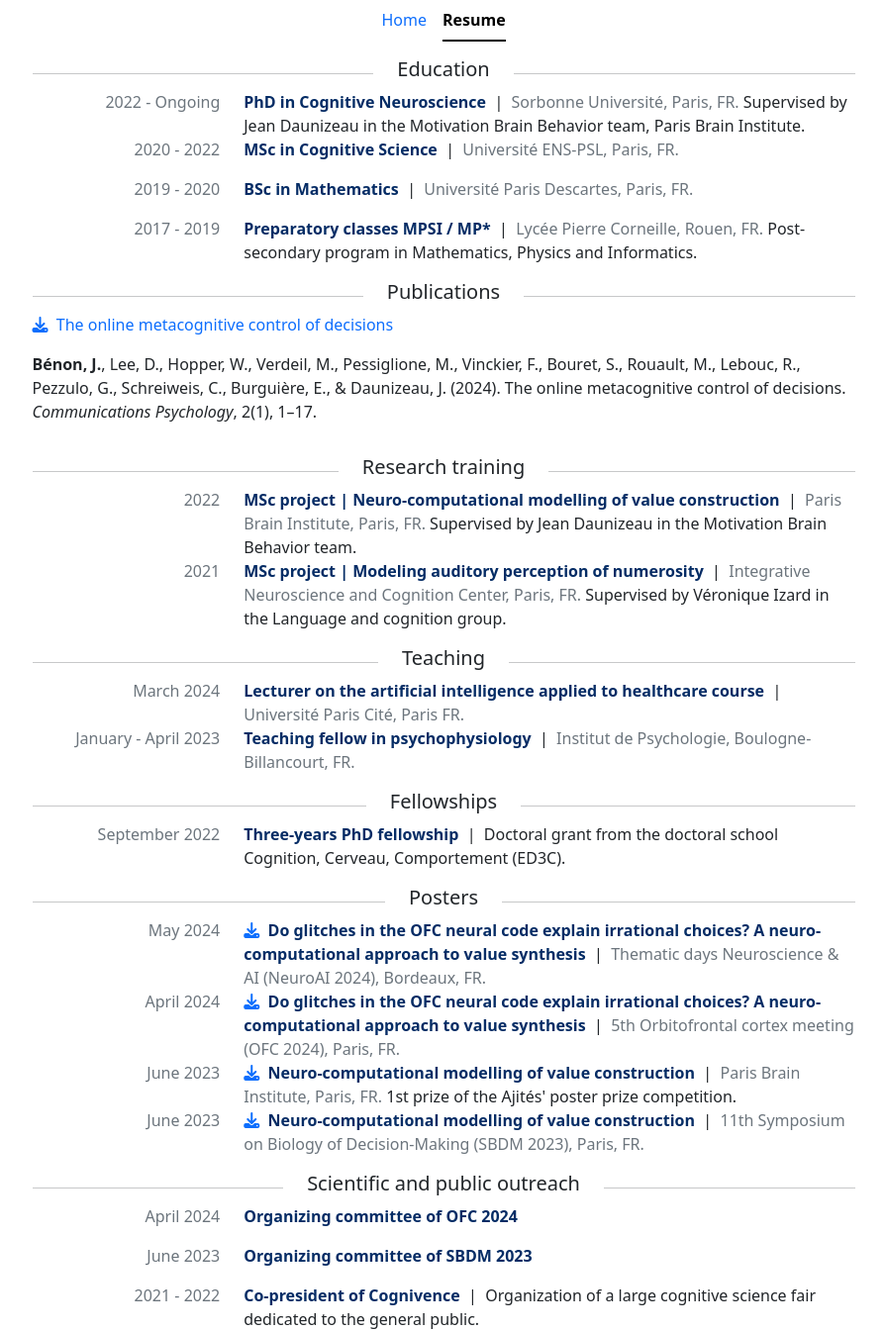
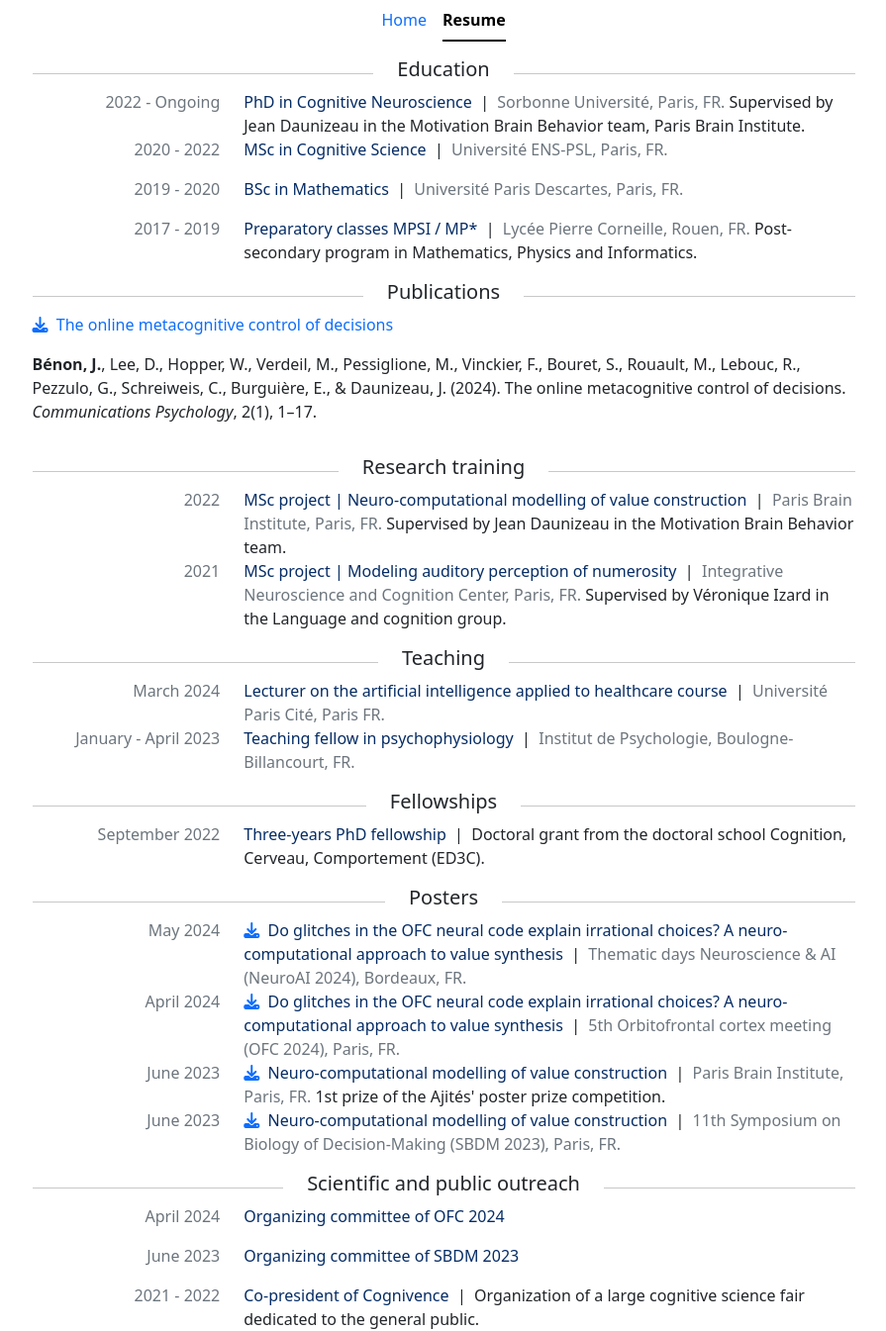
Before and after one commit to jbenon/jbenon.github.io, a Jekyll site: the page built from resume.html, in a window 1280 px wide. Shown: the whole page at 99% size, without its empty margins (192-1087 px from the left). Built offline with Jekyll 4.4.1, drawn with Linux system fonts in a browser that asks for light colours; nearby versions of some CDN libraries.

Commit message:
Remove semibold

```diff
--- a/resume.html
+++ b/resume.html
@@ -46,7 +46,7 @@ layout: default
                   <p class="text-secondary">{{item.date}}</p>
                 </div>
                 <div class="col-9">
-                  <span class="fw-semibold text-primary-emphasis">
+                  <span class="text-primary-emphasis">
                     {% if item.pdf %}
                       <a class="icon-link link-underline link-underline-opacity-0"
                       href="/assets/{{publication.pdf}}.pdf"
```
